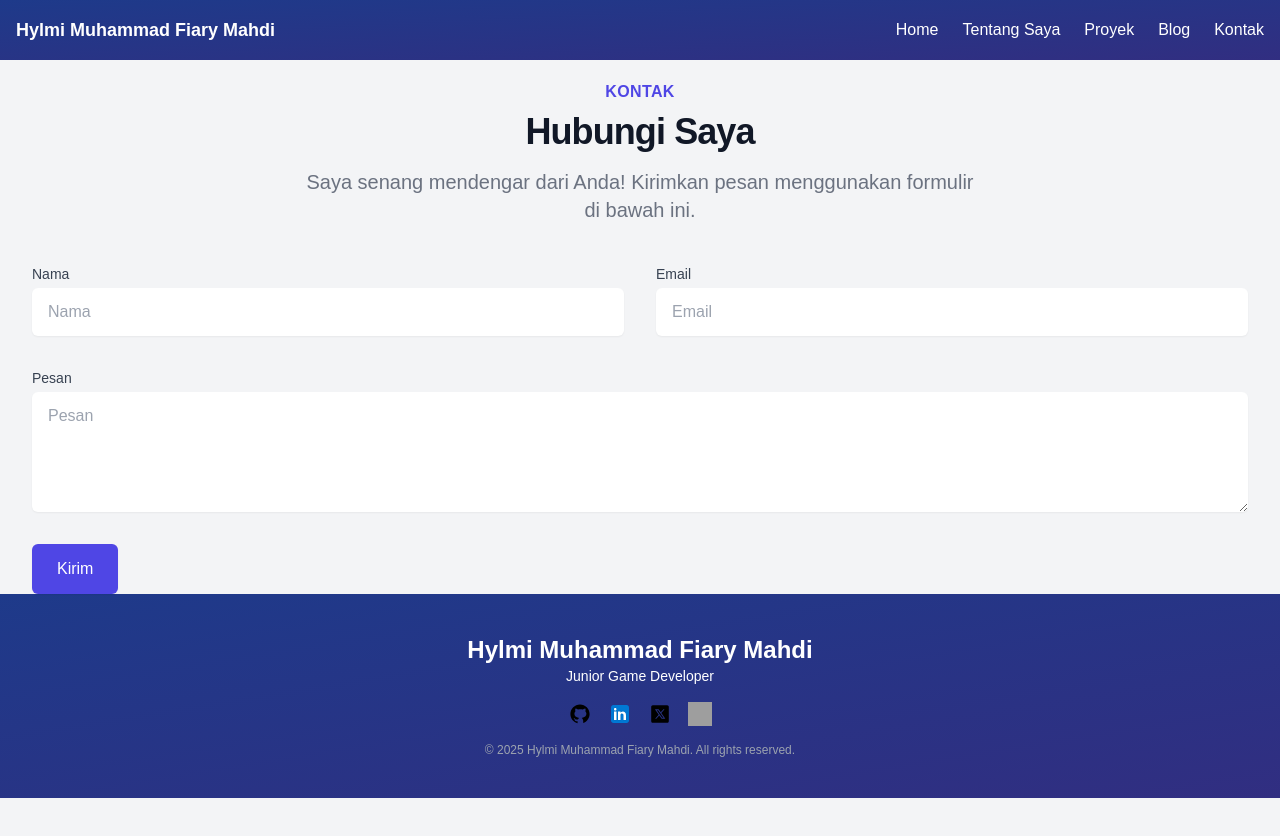
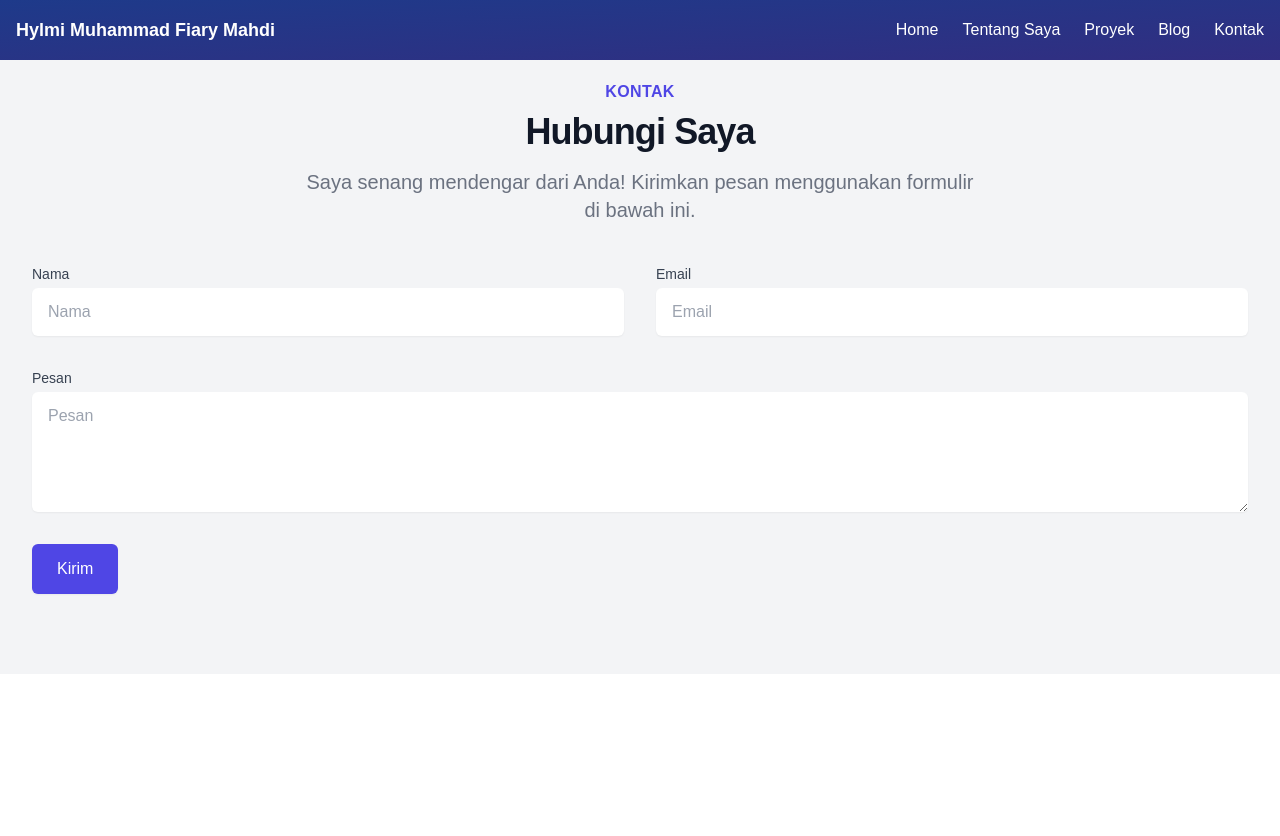
Before and after one commit to hylmithecoder/My-Portofolio, a React (Create React App) app: page /contact in a window 1280 px wide. Shown: the top 836 px of the page. After the commit the page ends 800 px from the top, so only its background shows below. Built offline with nearby package versions, Linux system fonts and the light colour scheme; grey boxes are pictures that could not be loaded; a web font is replaced by a local one.

Commit message:
Portofolio Hylmi 1.0

```diff
--- a/src/pages/Contact.jsx
+++ b/src/pages/Contact.jsx
@@ -1,6 +1,5 @@
 import React, { useState } from 'react';
 import emailjs from 'emailjs-com';
-import Footer from '../components/Footer';
 
 const Contact = () => {
   const [formData, setFormData] = useState({ name: '', email: '', message: '' });
@@ -115,7 +114,6 @@ const Contact = () => {
           </form>
         </div>
       </div>
-      <Footer />
     </section>
   );
 };
```
